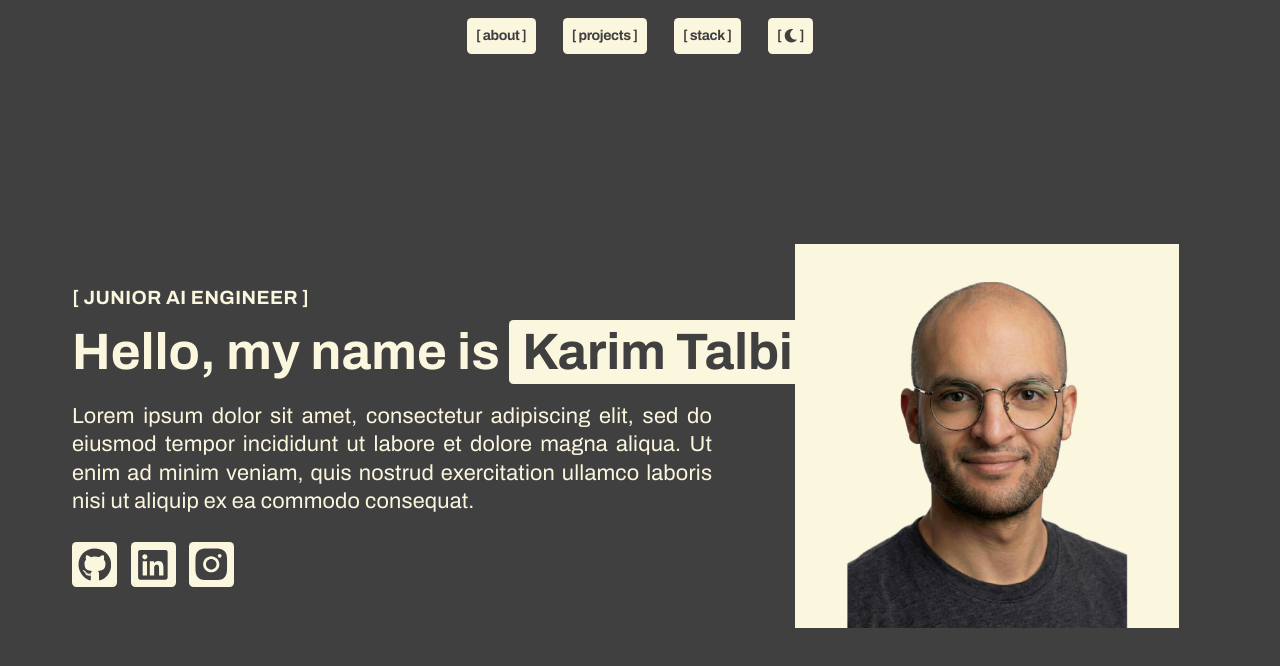
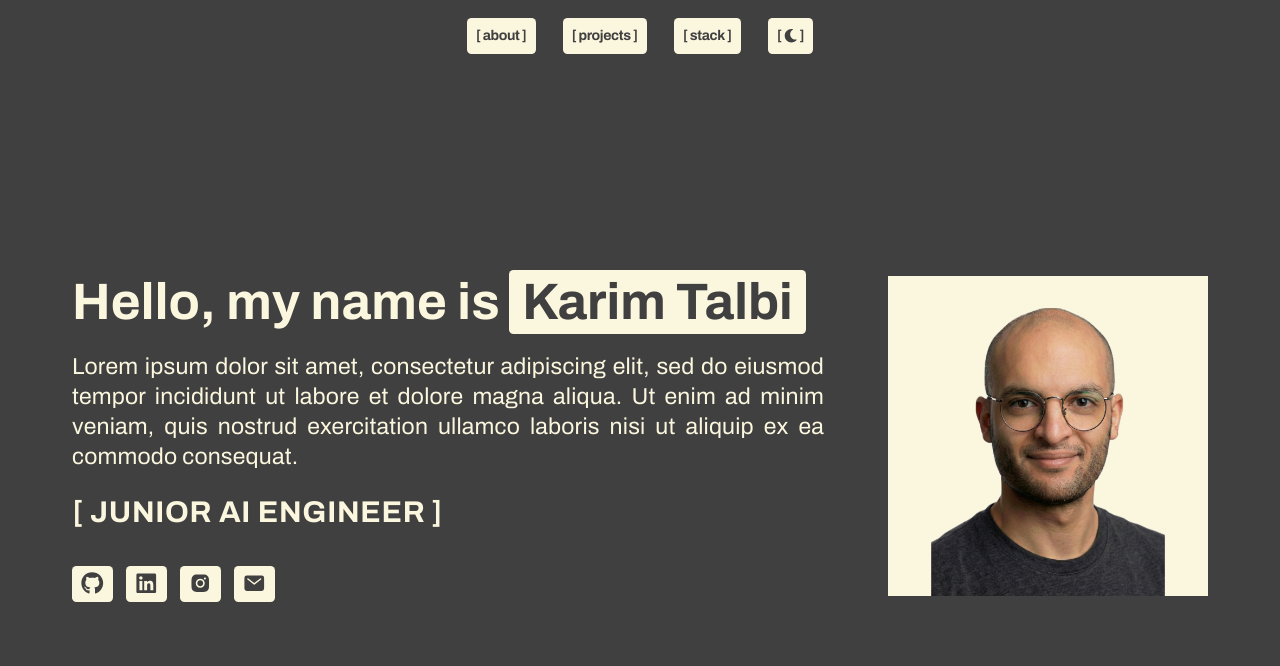
Before and after one commit to KarimTalbi/portfolio, a React (Vite) app: page / in a window 1280 px wide. Shown: the top 666 px of the page. Built offline with nearby package versions, Linux system fonts and the light colour scheme.

Commit message:
Refactor `Navbar` and `Hero` components for improved accessibility and structure; update `App.tsx` to remove unused `id` attributes.

```diff
--- a/src/App.tsx
+++ b/src/App.tsx
@@ -61,14 +61,14 @@ function App() {
       </div>
 
       {/* Section 2: Projects */}
-      <div id="projects" className="w-full h-screen shrink-0 flex items-center justify-center">
+      <div className="w-full h-screen shrink-0 flex items-center justify-center">
           <h2 className="text-3xl font-black uppercase tracking-tighter font-stretch-75% text-heading">
             Projects Section
           </h2>
       </div>
 
       {/* Section 3: Stack */}
-      <div id="stack" className="w-full h-screen shrink-0 flex items-center justify-center">
+      <div className="w-full h-screen shrink-0 flex items-center justify-center">
         <h2 className="text-3xl font-black uppercase tracking-tighter font-stretch-75% text-heading">
           Stack Section
         </h2>
--- a/src/components/Hero.tsx
+++ b/src/components/Hero.tsx
@@ -1,78 +1,88 @@
-import { FaGithub, FaLinkedin } from "react-icons/fa";
-import { AiFillInstagram } from "react-icons/ai";
-import { cn } from "../lib/utils.ts";
-import { AccentBg } from "../lib/styles.ts";
+import {cn} from "../lib/utils.ts";
+
 import subject from '../assets/Subject.png'
+
+import {IoMail} from "react-icons/io5";
+import {FaGithub, FaLinkedin} from "react-icons/fa";
+import {AiFillInstagram} from "react-icons/ai";
 
 export default function Hero() {
   return (
 
-    <div className="w-full pt-16 max-w-7xl mx-auto px-6 md:px-16 flex flex-col min-h-screen md:h-full md:overflow-hidden">
+    <div
+      className={cn(
+        "w-full pt-16 max-w-7xl mx-auto px-16 ",
+        "flex flex-row gap-[5vw] items-center justify-between",
+        "min-h-screen overflow-hidden",
+        "portrait:px-6 portrait:flex-col-reverse portrait:justify-center"
+      )}>
 
-      <div className="md:flex-1 grid grid-cols-1 landscape:grid-cols-12 gap-6 landscape:gap-12 items-center py-20 landscape:py-8 min-h-0">
-
-        <div className="landscape:col-span-5 flex justify-center items-center w-full order-first landscape:order-last mb-8 landscape:mb-0">
-
-          <div
-            className={cn("blob shrink-0 relative overflow-hidden bg-page-accent")}
-            style={{
-              width: "clamp(180px, 30vw, 400px)",
-              height: "clamp(180px, 30vw, 400px)"
-            }}
-          >
-            <img
-              src={subject}
-              alt="Hamza Karim Talbi"
-              className="absolute bottom-0 left-1/2 -translate-x-1/2 w-[90%] h-[90%] object-contain object-bottom"
-            />
-          </div>
-
-        </div>
-
-        <div className="landscape:col-span-7 flex flex-col items-start text-left h-auto landscape:h-full justify-center pb-8 landscape:pb-0">
-
-          <span
-            className="font-bold tracking-wide mb-2"
-            style={{ fontSize: "clamp(16px, 1.5vw, 30px)" }}
-          >
-            [&nbsp;JUNIOR AI ENGINEER&nbsp;]
-          </span>
+      <div className="w-full flex flex-col justify-between">
+        <div className="flex flex-col items-start text-left h-full  justify-center w-full">
 
           <h1
-            className="font-bold leading-[0.9] mb-4 font-stretch-75% w-full text-nowrap"
-            style={{ fontSize: "clamp(24px, 4vw, 65px)" }}
+            className="font-bold leading-[0.9] font-stretch-75% mb-4 w-full text-nowrap"
+            style={{fontSize: "clamp(24px, 4vw, 60px)"}}
           >
             Hello, my name is
             <span
-              className={cn(
-                "leading-[0.9] rounded-sm tracking-normal inline-block ml-2 py-2 px-3 whitespace-nowrap text-page-accent-text",
-                AccentBg
-              )}>
+              className="leading-[0.9] rounded-sm tracking-normal inline-block py-2 ml-2 px-3 whitespace-nowrap bg-page-accent text-page-accent-text">
               Karim Talbi
             </span>
           </h1>
 
+        </div>
+
+        <div className=" flex-1 gap-[2vw]">
           <p
-            className="font-stretch-108% max-w-3xl leading-[1.3] mb-6 text-justify"
-            style={{ fontSize: "clamp(15px, 1.7vw, 30px)" }}
+            className="font-stretch-85% leading-[1.3] mb-6 text-justify"
+            style={{fontSize: "clamp(15px, 1.8vw, 30px)"}}
           >
-            Lorem ipsum dolor sit amet, consectetur adipiscing elit, sed do eiusmod tempor incididunt ut labore et dolore magna aliqua. Ut enim ad minim veniam, quis nostrud exercitation ullamco laboris nisi ut aliquip ex ea commodo consequat.
+            Lorem ipsum dolor sit amet, consectetur adipiscing elit, sed do eiusmod tempor incididunt ut labore et
+            dolore magna aliqua. Ut enim ad minim veniam, quis nostrud exercitation ullamco laboris nisi ut aliquip ex
+            ea commodo consequat.
           </p>
 
           <div className="flex flex-wrap items-center gap-3">
-            <button className={cn("btn btn-square btn-ghost border-none rounded-sm bg-page-accent text-page-accent-text")}>
-              <FaGithub className="text-3xl"/>
+              <span
+                className="font-bold tracking-wide font-stretch-75% w-full text-nowrap mb-6"
+                style={{fontSize: "clamp(18px, 2.5vw, 30px)"}}
+              >
+            [&nbsp;JUNIOR AI ENGINEER&nbsp;]
+          </span>
+
+            <button
+              className="btn btn-sm px-2 btn-ghost border-none rounded-sm bg-page-accent text-page-accent-text hover:text-accent">
+              <FaGithub className="size-5"/>
             </button>
-            <button className={cn("btn btn-square btn-ghost border-none rounded-sm bg-page-accent text-page-accent-text")}>
-              <FaLinkedin className="text-3xl"/>
+            <button
+              className="btn btn-sm px-2 btn-ghost border-none rounded-sm bg-page-accent text-page-accent-text hover:text-accent">
+              <FaLinkedin className="size-5"/>
             </button>
-            <button className={cn("btn btn-square btn-ghost border-none rounded-sm bg-page-accent text-page-accent-text")}>
-              <AiFillInstagram className="text-4xl"/>
+            <button
+              className="btn btn-sm px-2 btn-ghost border-none rounded-sm bg-page-accent text-page-accent-text hover:text-accent">
+              <AiFillInstagram className="size-5"/>
+            </button>
+            <button
+              className="btn btn-sm px-2 btn-ghost border-none rounded-sm bg-page-accent text-page-accent-text hover:text-accent">
+              <IoMail className="size-5"/>
             </button>
           </div>
+
         </div>
+      </div>
 
+      <div
+        className={cn("blob shrink-0 relative overflow-hidden bg-page-accent portrait:mb-15")}
+        style={{width: "clamp(200px, 25vw, 400px)", height: "clamp(200px, 25vw, 400px)"}}
+      >
+        <img
+          src={subject}
+          alt="Hamza Karim Talbi"
+          className="absolute bottom-0 left-1/2 -translate-x-1/2 w-[90%] h-[90%] object-contain object-bottom"
+        />
       </div>
+
     </div>
   );
 }
--- a/src/components/Navbar.tsx
+++ b/src/components/Navbar.tsx
@@ -1,9 +1,9 @@
 import React, {useEffect, useState} from "react";
-import {cn} from "../lib/utils.ts";
+
 import {FaMoon, FaSun} from "react-icons/fa";
 
 export default function Navbar() {
-  const handleNavClick = (e: React.MouseEvent<HTMLAnchorElement>, sectionIndex: number) => {
+  const handleNavClick = (e: React.MouseEvent<HTMLButtonElement>, sectionIndex: number) => {
     e.preventDefault();
 
     const container = document.querySelector('.h-screen.overflow-y-scroll');
@@ -30,37 +30,38 @@ export default function Navbar() {
   }, [isDark]);
 
   return (
-    <div className="w-full h-16 px-6 flex justify-center items-center shrink-0 absolute top-0 left-1/2 -translate-x-1/2 z-10">
+    <div className="w-full h-16 px-6 flex justify-center items-center shrink-0 absolute top-0 left-1/2 -translate-x-1/2 z-10 font-stretch-85%">
 
       <nav
-        className="flex justify-center items-center gap-4 md:gap-6 font-bold text-body tracking-tight text-page-accent-text "
+        className="flex justify-center items-center gap-4 md:gap-6 font-bold text-body tracking-tight text-page-accent-text"
         style={{ fontSize: "clamp(14px, 1.1vw, 18px)" }}
       >
-        <a
+        <button
           onClick={(e) => handleNavClick(e, 0)}
-          className={cn("rounded-sm py-1 px-2 bg-page-accent cursor-pointer")}
+          className="rounded-sm py-1 px-2 bg-page-accent cursor-pointer hover:text-accent"
         >
           [&nbsp;about&nbsp;]
-        </a>
+        </button>
 
-        <a
+        <button
           onClick={(e) => handleNavClick(e, 1)}
-          className={cn("rounded-sm py-1 px-2 bg-page-accent cursor-pointer")}
+          className="rounded-sm py-1 px-2 bg-page-accent cursor-pointer hover:text-accent"
         >
           [&nbsp;projects&nbsp;]
-        </a>
+        </button>
 
-        <a
+        <button
           onClick={(e) => handleNavClick(e, 2)}
-          className={cn("rounded-sm py-1 px-2 bg-page-accent cursor-pointer")}
+          className="rounded-sm py-1 px-2 bg-page-accent cursor-pointer hover:text-accent"
         >
           [&nbsp;stack&nbsp;]
-        </a>
+        </button>
 
-        <button className="bg-page-accent rounded-sm py-1 px-2 flex flex-row items-center cursor-pointer" onClick={() => setIsDark(!isDark)}>
-          [&nbsp;
-          {isDark ? <FaMoon className="size-3"/> : <FaSun className="size-3.5"/>}
-          &nbsp;]
+        <button
+          className="bg-page-accent rounded-sm py-1 px-2 flex flex-row items-center cursor-pointer hover:text-accent"
+          onClick={() => setIsDark(!isDark)}
+        >
+          [&nbsp;{isDark ? <FaMoon className="size-3"/> : <FaSun className="size-3.5"/>}&nbsp;]
         </button>
 
       </nav>
```
